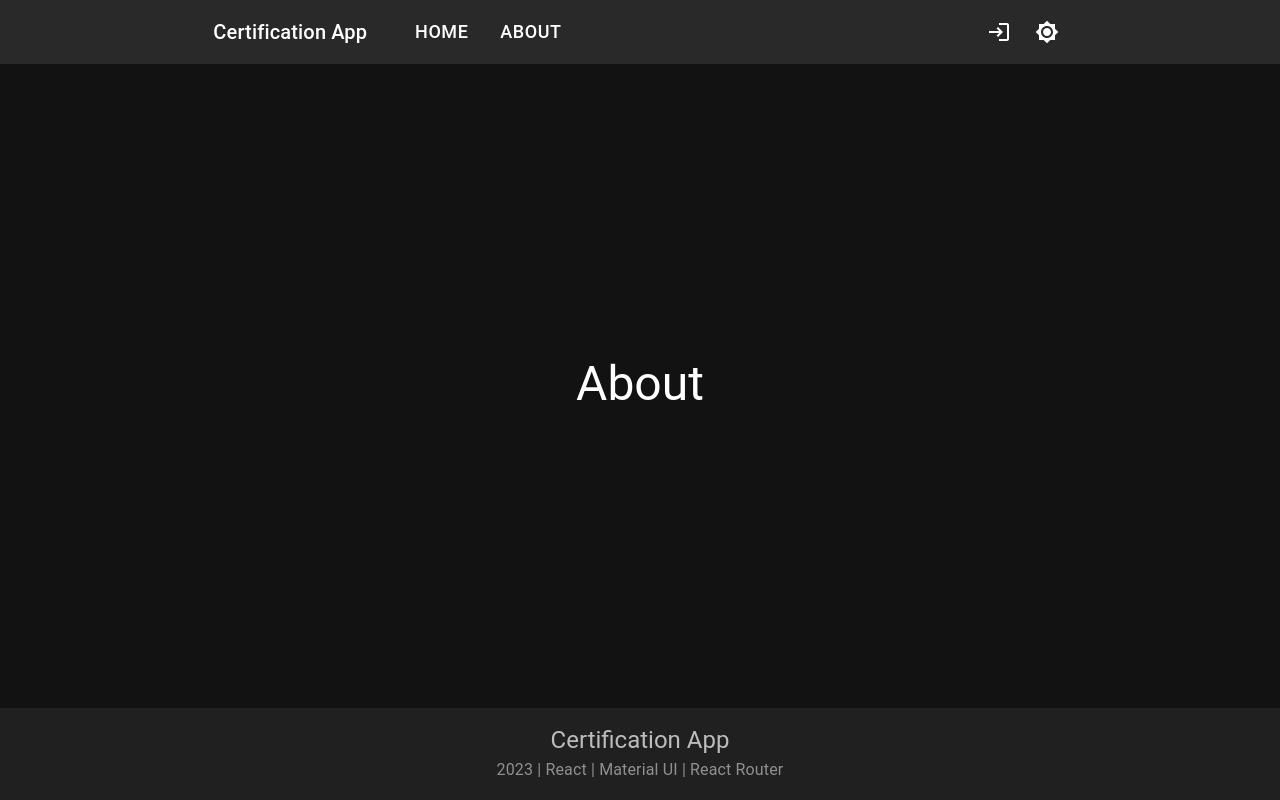
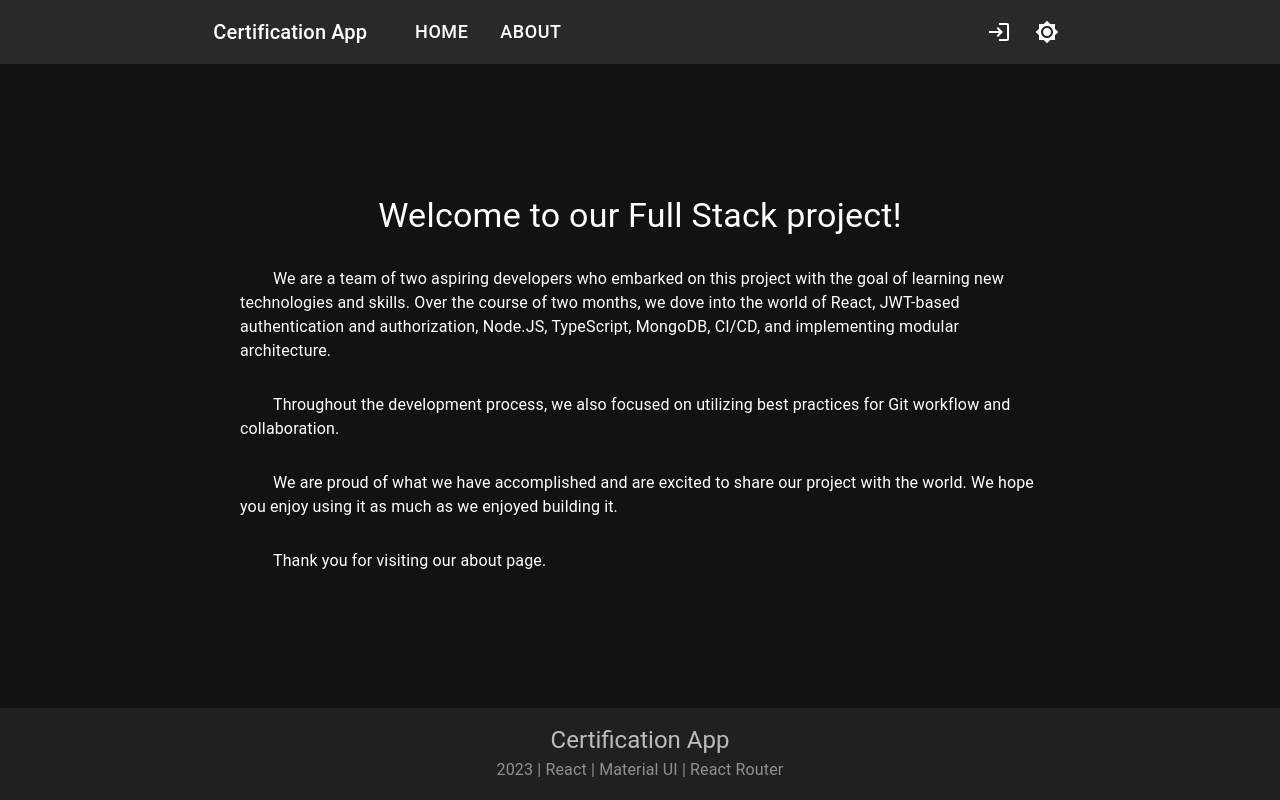
Before and after one commit to akunilovskii/certification-app-client, a React (Create React App) app: page /about in a window 1280 px wide. Built offline with nearby package versions, Linux system fonts and the light colour scheme.

Commit message:
add content for about page add readme.md

```diff
--- a/src/pages/About/About.tsx
+++ b/src/pages/About/About.tsx
@@ -1,14 +1,44 @@
-import {FC, ReactElement} from 'react';
-import {Typography} from '@mui/material';
+import React, {FC, ReactElement} from 'react'
+import {Box, Typography} from '@mui/material'
 
 const About: FC<any> = (): ReactElement => {
-  return (
-    <>
-      <Typography variant='h3' color='text.primary'>
-        About
-      </Typography>
-    </>
-  );
-};
+    return (
+        <Box
+            sx={{
+                maxWidth: '800px',
+                display: 'flex',
+                flexDirection: 'column',
+                gap: '30px',
+            }}
+        >
+            <Typography
+                variant="h4"
+                color="text.primary"
+                sx={{textAlign: 'center'}}
+            >
+                Welcome to our Full Stack project!
+            </Typography>
+            <Typography variant="body1" color="text.primary">
+                &emsp;&emsp;We are a team of two aspiring developers who embarked on
+                this project with the goal of learning new technologies and skills. Over
+                the course of two months, we dove into the world of React, JWT-based
+                authentication and authorization, Node.JS, TypeScript, MongoDB, CI/CD,
+                and implementing modular architecture.
+            </Typography>
+            <Typography variant="body1" color="text.primary">
+                &emsp;&emsp;Throughout the development process, we also focused on
+                utilizing best practices for Git workflow and collaboration.
+            </Typography>
+            <Typography variant="body1" color="text.primary">
+                &emsp;&emsp;We are proud of what we have accomplished and are excited to
+                share our project with the world. We hope you enjoy using it as much as
+                we enjoyed building it.
+            </Typography>
+            <Typography variant="body1" color="text.primary">
+                &emsp;&emsp;Thank you for visiting our about page.
+            </Typography>
+        </Box>
+    )
+}
 
 export default About;
--- a/src/pages/Tests/components/EditTest.tsx
+++ b/src/pages/Tests/components/EditTest.tsx
@@ -73,7 +73,7 @@ const EditTest: FC<any> = ({
             onClick={testUpdateHandler}
             disabled={!buttonIsValid}
           >
-            {editMode === 'edit' ? 'Save' : 'Create'}
+            {editMode === 'edit' ? 'Save test' : 'Create test'}
           </Button>
         </Box>
       </Box>
```
Also changed, not shown: 1 other file (tests, documents, lock files or other folders).
